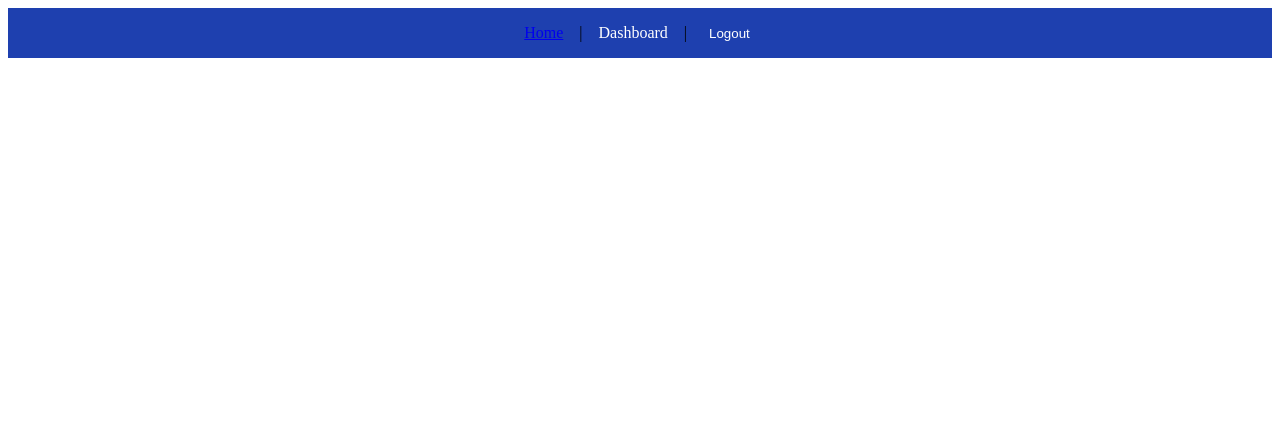
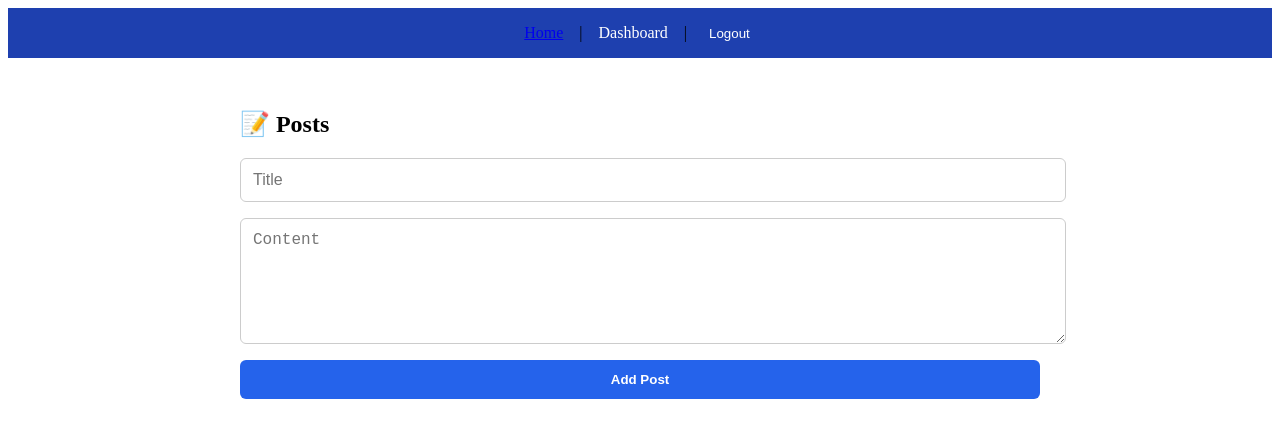
Before and after one commit to HasanAbdirahman/End-To-End, a React (Create React App) app in the folder frontend/: page /posts in a window 1280 px wide. Shown: the top 438 px of the page. Built offline with nearby package versions, Linux system fonts and the light colour scheme; sample sign-in values are in the browser's storage.

Commit message:
Added Post files and done

```diff
--- a/frontend/src/App.js
+++ b/frontend/src/App.js
@@ -5,6 +5,8 @@ import Login from './components/Login';
 import Signup from './components/Signup';
 import Dashboard from './components/Dashboard';
 import { isAuthenticated } from './utils/auth';
+import Posts from './components/Posts';
+
 
 const App = () => {
   const [auth, setAuth] = useState(isAuthenticated());
@@ -20,6 +22,8 @@ const App = () => {
           path="/dashboard"
           element={auth ? <Dashboard /> : <Navigate to="/login" />}
         />
+        <Route path="/posts" element={auth ? <Posts /> : <Navigate to="/login" />} />
+
       </Routes>
     </Router>
   );
--- /dev/null
+++ b/frontend/src/components/Posts.js
@@ -0,0 +1,93 @@
+import React, { useState, useEffect } from 'react';
+import styles from './Posts.module.css';
+
+const Posts = () => {
+  const [posts, setPosts] = useState([]);
+  const [newPost, setNewPost] = useState({ title: '', content: '' });
+  const [editingIndex, setEditingIndex] = useState(null);
+
+  // Load posts from localStorage
+  useEffect(() => {
+    const storedPosts = JSON.parse(localStorage.getItem('posts')) || [];
+    setPosts(storedPosts);
+  }, []);
+
+  // Save to localStorage whenever posts change
+  useEffect(() => {
+    localStorage.setItem('posts', JSON.stringify(posts));
+  }, [posts]);
+
+  const handleSubmit = (e) => {
+    e.preventDefault();
+
+    if (!newPost.title.trim() || !newPost.content.trim()) {
+      return alert("Title and content are required.");
+    }
+
+    if (editingIndex !== null) {
+      // PUT (edit)
+      const updated = [...posts];
+      updated[editingIndex] = newPost;
+      setPosts(updated);
+      setEditingIndex(null);
+    } else {
+      // POST (create)
+      setPosts([...posts, newPost]);
+    }
+
+    setNewPost({ title: '', content: '' });
+  };
+
+  const handleEdit = (index) => {
+    setNewPost(posts[index]);
+    setEditingIndex(index);
+  };
+
+  const handleDelete = (index) => {
+    const updated = [...posts];
+    updated.splice(index, 1);
+    setPosts(updated);
+  };
+
+  return (
+    <div className={styles.container}>
+      <h2>📝 Posts</h2>
+
+      <form onSubmit={handleSubmit} className={styles.form}>
+        <input
+          type="text"
+          placeholder="Title"
+          value={newPost.title}
+          onChange={(e) => setNewPost({ ...newPost, title: e.target.value })}
+          className={styles.input}
+          required
+        />
+        <textarea
+          placeholder="Content"
+          value={newPost.content}
+          onChange={(e) => setNewPost({ ...newPost, content: e.target.value })}
+          className={styles.textarea}
+          required
+        />
+        <button type="submit" className={styles.button}>
+          {editingIndex !== null ? 'Update Post' : 'Add Post'}
+        </button>
+      </form>
+
+      <div className={styles.list}>
+        {posts.map((post, index) => (
+          <div key={index} className={styles.card}>
+            <h3>{post.title}</h3>
+            <p>{post.content}</p>
+            <div className={styles.actions}>
+              <button onClick={() => handleEdit(index)}>✏️ Edit</button>
+              <button onClick={() => handleDelete(index)}>🗑️ Delete</button>
+            </div>
+          </div>
+        ))}
+      </div>
+    </div>
+  );
+};
+
+export default Posts;
--- /dev/null
+++ b/frontend/src/components/Posts.module.css
@@ -0,0 +1,73 @@
+.container {
+  padding: 2rem;
+  max-width: 800px;
+  margin: 0 auto;
+}
+
+.form {
+  display: flex;
+  flex-direction: column;
+  gap: 1rem;
+  margin-bottom: 2rem;
+}
+
+.input, .textarea {
+  width: 100%;
+  padding: 12px;
+  font-size: 16px;
+  border-radius: 6px;
+  border: 1px solid #ccc;
+}
+
+.textarea {
+  min-height: 100px;
+  resize: vertical;
+}
+
+.button {
+  padding: 12px;
+  background-color: #2563eb;
+  color: white;
+  font-weight: bold;
+  border: none;
+  border-radius: 6px;
+  cursor: pointer;
+}
+
+.button:hover {
+  background-color: #1d4ed8;
+}
+
+.list {
+  display: flex;
+  flex-direction: column;
+  gap: 1rem;
+}
+
+.card {
+  background: white;
+  border-radius: 8px;
+  padding: 1rem;
+  box-shadow: 0 4px 10px rgba(0, 0, 0, 0.1);
+}
+
+.card h3 {
+  margin: 0 0 0.5rem;
+}
+
+.actions {
+  margin-top: 1rem;
+  display: flex;
+  gap: 1rem;
+}
+
+.actions button {
+  background: none;
+  border: none;
+  color: #2563eb;
+  cursor: pointer;
+  font-weight: 500;
+}
+.actions button:hover {
+  text-decoration: underline;
+}
```
